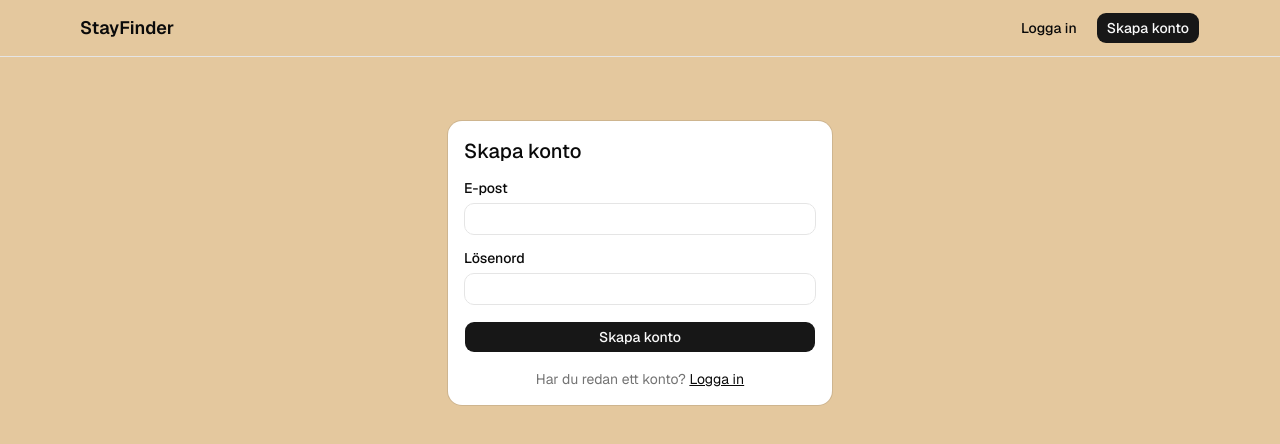
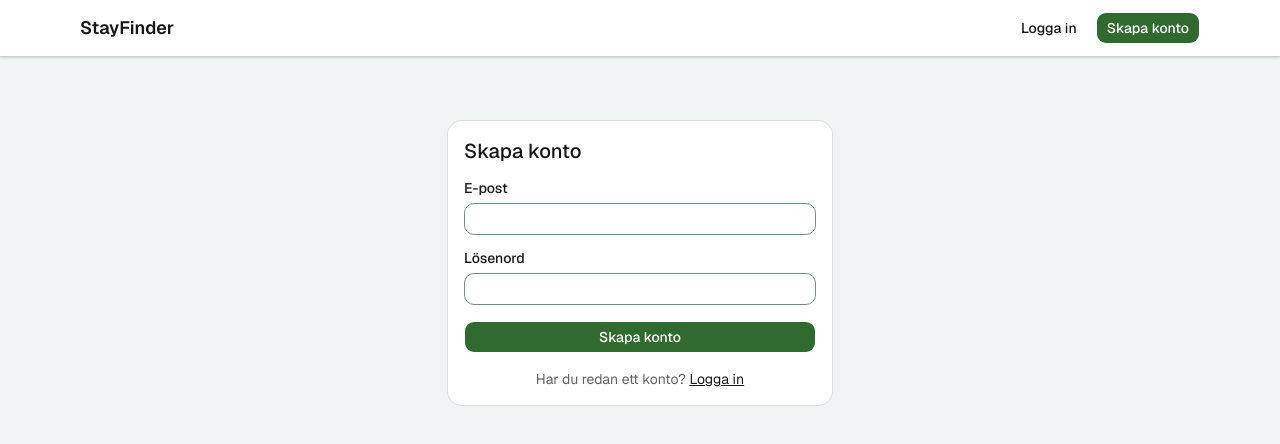
Before and after one commit to lukasdannemann/stay-finder, a Next.js app in the folder frontend/: page /register in a window 1280 px wide. Shown: the top 444 px of the page. Built offline with nearby package versions, Linux system fonts and the light colour scheme; no server answers.

Commit message:
add styling with new theme

```diff
--- a/frontend/app/globals.css
+++ b/frontend/app/globals.css
@@ -48,73 +48,148 @@
   --radius-4xl: calc(var(--radius) * 2.6);
 }
 
+
+/* Färgpalett: gör klasser som bg-willow-green-50 och text-sunflower-gold-800 tillgängliga */
+@theme {
+  --color-frosted-mint-50: #e9fde7;
+  --color-frosted-mint-100: #d4fccf;
+  --color-frosted-mint-200: #a8f99f;
+  --color-frosted-mint-300: #7df66f;
+  --color-frosted-mint-400: #51f33f;
+  --color-frosted-mint-500: #26f00f;
+  --color-frosted-mint-600: #1ec00c;
+  --color-frosted-mint-700: #179009;
+  --color-frosted-mint-800: #0f6006;
+  --color-frosted-mint-900: #083003;
+  --color-frosted-mint-950: #052202;
+
+  --color-willow-green-50: #eef7ed;
+  --color-willow-green-100: #dcefdc;
+  --color-willow-green-200: #b9e0b8;
+  --color-willow-green-300: #97d095;
+  --color-willow-green-400: #74c171;
+  --color-willow-green-500: #51b14e;
+  --color-willow-green-600: #418e3e;
+  --color-willow-green-700: #316a2f;
+  --color-willow-green-800: #20471f;
+  --color-willow-green-900: #102310;
+  --color-willow-green-950: #0b190b;
+
+  --color-deep-teal-50: #f1f4f4;
+  --color-deep-teal-100: #e2e9e8;
+  --color-deep-teal-200: #c5d3d2;
+  --color-deep-teal-300: #a9bcbb;
+  --color-deep-teal-400: #8ca6a4;
+  --color-deep-teal-500: #6f908e;
+  --color-deep-teal-600: #597371;
+  --color-deep-teal-700: #435655;
+  --color-deep-teal-800: #2c3a39;
+  --color-deep-teal-900: #161d1c;
+  --color-deep-teal-950: #101414;
+
+  --color-charcoal-50: #f2f2f3;
+  --color-charcoal-100: #e4e4e7;
+  --color-charcoal-200: #c9c9cf;
+  --color-charcoal-300: #afafb6;
+  --color-charcoal-400: #94949e;
+  --color-charcoal-500: #797986;
+  --color-charcoal-600: #61616b;
+  --color-charcoal-700: #494950;
+  --color-charcoal-800: #303036;
+  --color-charcoal-900: #18181b;
+  --color-charcoal-950: #111113;
+
+  --color-sunflower-gold-50: #fff6e5;
+  --color-sunflower-gold-100: #ffedcc;
+  --color-sunflower-gold-200: #ffdb99;
+  --color-sunflower-gold-300: #ffc966;
+  --color-sunflower-gold-400: #ffb833;
+  --color-sunflower-gold-500: #ffa600;
+  --color-sunflower-gold-600: #cc8500;
+  --color-sunflower-gold-700: #996300;
+  --color-sunflower-gold-800: #664200;
+  --color-sunflower-gold-900: #332100;
+  --color-sunflower-gold-950: #241700;
+}
+
 :root {
-  --background: rgba(225, 193, 145, 0.88);
-  --foreground: oklch(0.145 0 0);
-  --card: oklch(1 0 0);
-  --card-foreground: oklch(0.145 0 0);
-  --popover: oklch(1 0 0);
-  --popover-foreground: oklch(0.145 0 0);
-  --primary: oklch(0.205 0 0);
-  --primary-foreground: oklch(0.985 0 0);
-  --secondary: oklch(0.97 0 0);
-  --secondary-foreground: oklch(0.205 0 0);
-  --muted: oklch(0.97 0 0);
-  --muted-foreground: oklch(0.556 0 0);
-  --accent: oklch(0.97 0 0);
-  --accent-foreground: oklch(0.205 0 0);
+  /* Ytor: ljus, kall gråton bakom, vita kort ovanpå */
+  --background: #f1f4f4;          /* deep-teal-50 */
+  --foreground: #18181b;          /* charcoal-900 */
+  --card: #ffffff;
+  --card-foreground: #18181b;     /* charcoal-900 */
+  --popover: #ffffff;
+  --popover-foreground: #18181b;  /* charcoal-900 */
+
+  /* Huvudfärg: knappar och viktiga handlingar (6.5:1 mot vit text) */
+  --primary: #316a2f;             /* willow-green-700 */
+  --primary-foreground: #ffffff;
+
+  /* Sekundära ytor och dämpad text */
+  --secondary: #e2e9e8;           /* deep-teal-100 */
+  --secondary-foreground: #18181b;/* charcoal-900 */
+  --muted: #e2e9e8;               /* deep-teal-100 */
+  --muted-foreground: #61616b;    /* charcoal-600 (6.1:1 mot vitt) */
+  --accent: #eef7ed;              /* willow-green-50: hover på ghost-knappar, valt alternativ */
+  --accent-foreground: #20471f;   /* willow-green-800 */
+
+  /* Fel ska vara rött, inte en av varumärkesfärgerna */
   --destructive: oklch(0.577 0.245 27.325);
-  --border: oklch(0.922 0 0);
-  --input: oklch(0.922 0 0);
-  --ring: oklch(0.708 0 0);
-  --chart-1: oklch(0.87 0 0);
-  --chart-2: oklch(0.556 0 0);
-  --chart-3: oklch(0.439 0 0);
-  --chart-4: oklch(0.371 0 0);
-  --chart-5: oklch(0.269 0 0);
+
+  /* Kanter: diskreta på kort, tydligare på fält (formfält bör ha 3:1 mot bakgrunden) */
+  --border: #c5d3d2;              /* deep-teal-200 */
+  --input: #6f908e;               /* deep-teal-500 */
+  --ring: #51b14e;                /* willow-green-500: fokusmarkering */
+
+  --chart-1: #316a2f;             /* willow-green-700 */
+  --chart-2: #ffa600;             /* sunflower-gold-500 */
+  --chart-3: #597371;             /* deep-teal-600 */
+  --chart-4: #74c171;             /* willow-green-400 */
+  --chart-5: #ffc966;             /* sunflower-gold-300 */
   --radius: 0.625rem;
-  --sidebar: oklch(0.985 0 0);
-  --sidebar-foreground: oklch(0.145 0 0);
-  --sidebar-primary: oklch(0.205 0 0);
-  --sidebar-primary-foreground: oklch(0.985 0 0);
-  --sidebar-accent: oklch(0.97 0 0);
-  --sidebar-accent-foreground: oklch(0.205 0 0);
-  --sidebar-border: oklch(0.922 0 0);
-  --sidebar-ring: oklch(0.708 0 0);
+
+  --sidebar: #ffffff;
+  --sidebar-foreground: #18181b;
+  --sidebar-primary: #316a2f;
+  --sidebar-primary-foreground: #ffffff;
+  --sidebar-accent: #eef7ed;
+  --sidebar-accent-foreground: #20471f;
+  --sidebar-border: #c5d3d2;
+  --sidebar-ring: #51b14e;
 }
 
 .dark {
-  --background: oklch(0.145 0 0);
-  --foreground: oklch(0.985 0 0);
-  --card: oklch(0.205 0 0);
-  --card-foreground: oklch(0.985 0 0);
-  --popover: oklch(0.205 0 0);
-  --popover-foreground: oklch(0.985 0 0);
-  --primary: oklch(0.922 0 0);
-  --primary-foreground: oklch(0.205 0 0);
-  --secondary: oklch(0.269 0 0);
-  --secondary-foreground: oklch(0.985 0 0);
-  --muted: oklch(0.269 0 0);
-  --muted-foreground: oklch(0.708 0 0);
-  --accent: oklch(0.269 0 0);
-  --accent-foreground: oklch(0.985 0 0);
+  --background: #111113;          /* charcoal-950 */
+  --foreground: #e4e4e7;          /* charcoal-100 */
+  --card: #18181b;                /* charcoal-900 */
+  --card-foreground: #e4e4e7;
+  --popover: #18181b;
+  --popover-foreground: #e4e4e7;
+  --primary: #74c171;             /* willow-green-400: ljusare grön syns bättre på mörkt */
+  --primary-foreground: #102310;  /* willow-green-900 */
+  --secondary: #303036;           /* charcoal-800 */
+  --secondary-foreground: #e4e4e7;
+  --muted: #303036;               /* charcoal-800 */
+  --muted-foreground: #94949e;    /* charcoal-400 */
+  --accent: #20471f;              /* willow-green-800 */
+  --accent-foreground: #dcefdc;   /* willow-green-100 */
   --destructive: oklch(0.704 0.191 22.216);
-  --border: oklch(1 0 0 / 10%);
-  --input: oklch(1 0 0 / 15%);
-  --ring: oklch(0.556 0 0);
-  --chart-1: oklch(0.87 0 0);
-  --chart-2: oklch(0.556 0 0);
-  --chart-3: oklch(0.439 0 0);
-  --chart-4: oklch(0.371 0 0);
-  --chart-5: oklch(0.269 0 0);
-  --sidebar: oklch(0.205 0 0);
-  --sidebar-foreground: oklch(0.985 0 0);
-  --sidebar-primary: oklch(0.488 0.243 264.376);
-  --sidebar-primary-foreground: oklch(0.985 0 0);
-  --sidebar-accent: oklch(0.269 0 0);
-  --sidebar-accent-foreground: oklch(0.985 0 0);
-  --sidebar-border: oklch(1 0 0 / 10%);
-  --sidebar-ring: oklch(0.556 0 0);
+  --border: #303036;              /* charcoal-800 */
+  --input: #494950;               /* charcoal-700 */
+  --ring: #51b14e;                /* willow-green-500 */
+  --chart-1: #74c171;
+  --chart-2: #ffb833;
+  --chart-3: #8ca6a4;
+  --chart-4: #418e3e;
+  --chart-5: #ffdb99;
+  --sidebar: #18181b;
+  --sidebar-foreground: #e4e4e7;
+  --sidebar-primary: #74c171;
+  --sidebar-primary-foreground: #102310;
+  --sidebar-accent: #20471f;
+  --sidebar-accent-foreground: #dcefdc;
+  --sidebar-border: #303036;
+  --sidebar-ring: #51b14e;
 }
 
 @layer base {
--- a/frontend/components/FilterBar.tsx
+++ b/frontend/components/FilterBar.tsx
@@ -41,7 +41,7 @@ export default function FilterBar({ values }: FilterBarProps) {
   return (
     <Form
       action="/"
-      className="mb-8 flex flex-wrap items-end gap-4 rounded-xl border p-4"
+      className="mb-8 flex flex-wrap items-end gap-4 rounded-xl border bg-card p-4 shadow-sm"
     >
       <div className="flex flex-col gap-2">
         <Label htmlFor="location">Plats</Label>
--- a/frontend/components/Navbar.tsx
+++ b/frontend/components/Navbar.tsx
@@ -15,7 +15,7 @@ export default function Navbar() {
   }
 
   return (
-    <header className="border-b">
+    <header className="border-b bg-card shadow-sm">
       <nav className="mx-auto flex w-full items-center justify-between px-6 py-3 sm:px-20">
         <Link href="/" className="text-lg font-semibold">
           StayFinder
--- a/frontend/components/PropertyCard.tsx
+++ b/frontend/components/PropertyCard.tsx
@@ -17,9 +17,9 @@ export default function PropertyCard({ property }: PropertyCardProps) {
   return (
     <Link
       href={`/properties/${property.property_id}`}
-      className="block h-full rounded-xl transition hover:shadow-md"
+      className="group block h-full rounded-xl"
     >
-      <Card className="h-full pt-0">
+      <Card className="h-full pt-0 shadow-sm transition duration-200 group-hover:-translate-y-0.5 group-hover:shadow-lg">
         <div className="aspect-[4/3] shrink-0 overflow-hidden bg-muted">
           {" "}
           {property.image_url ? (
```
